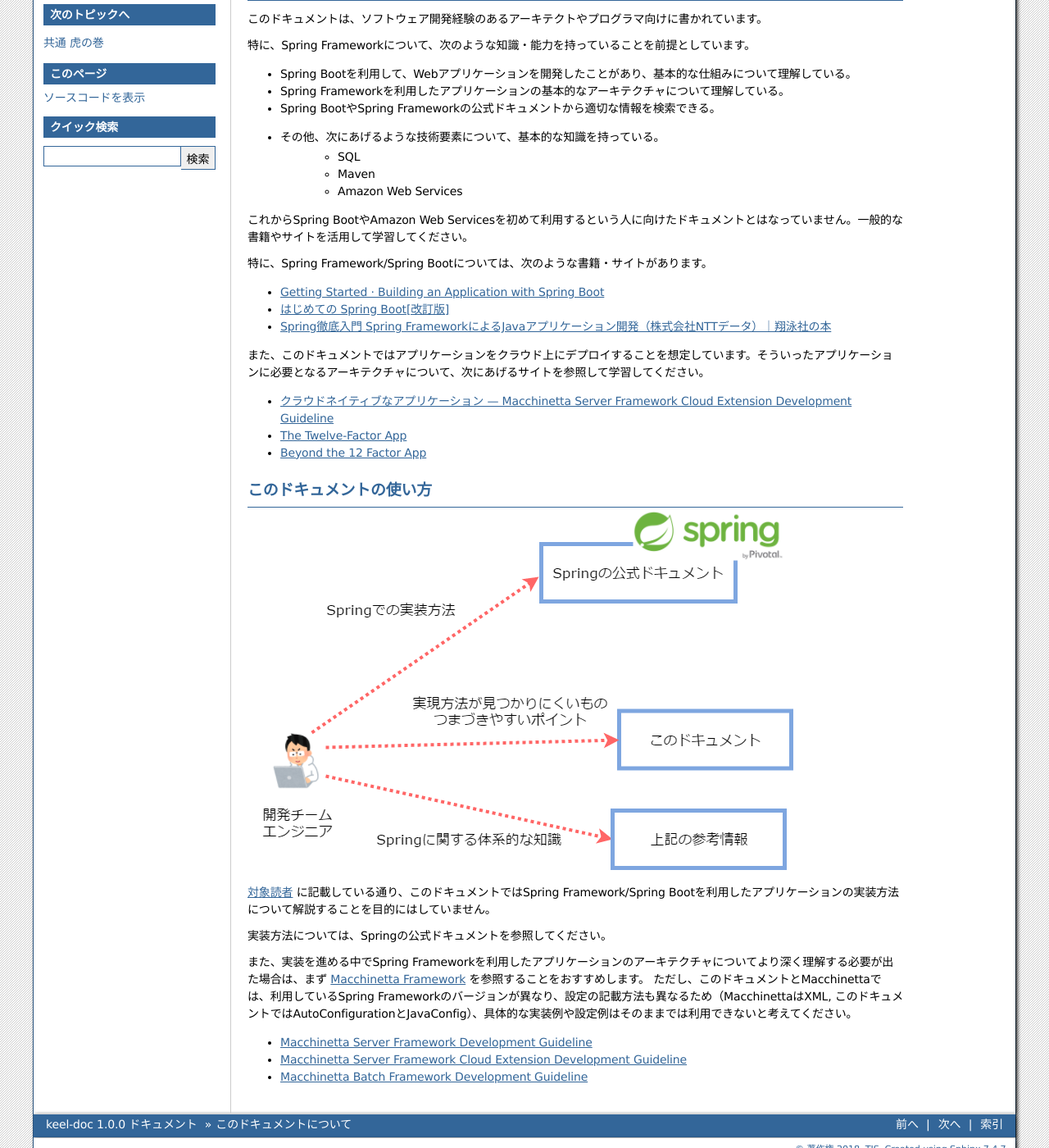
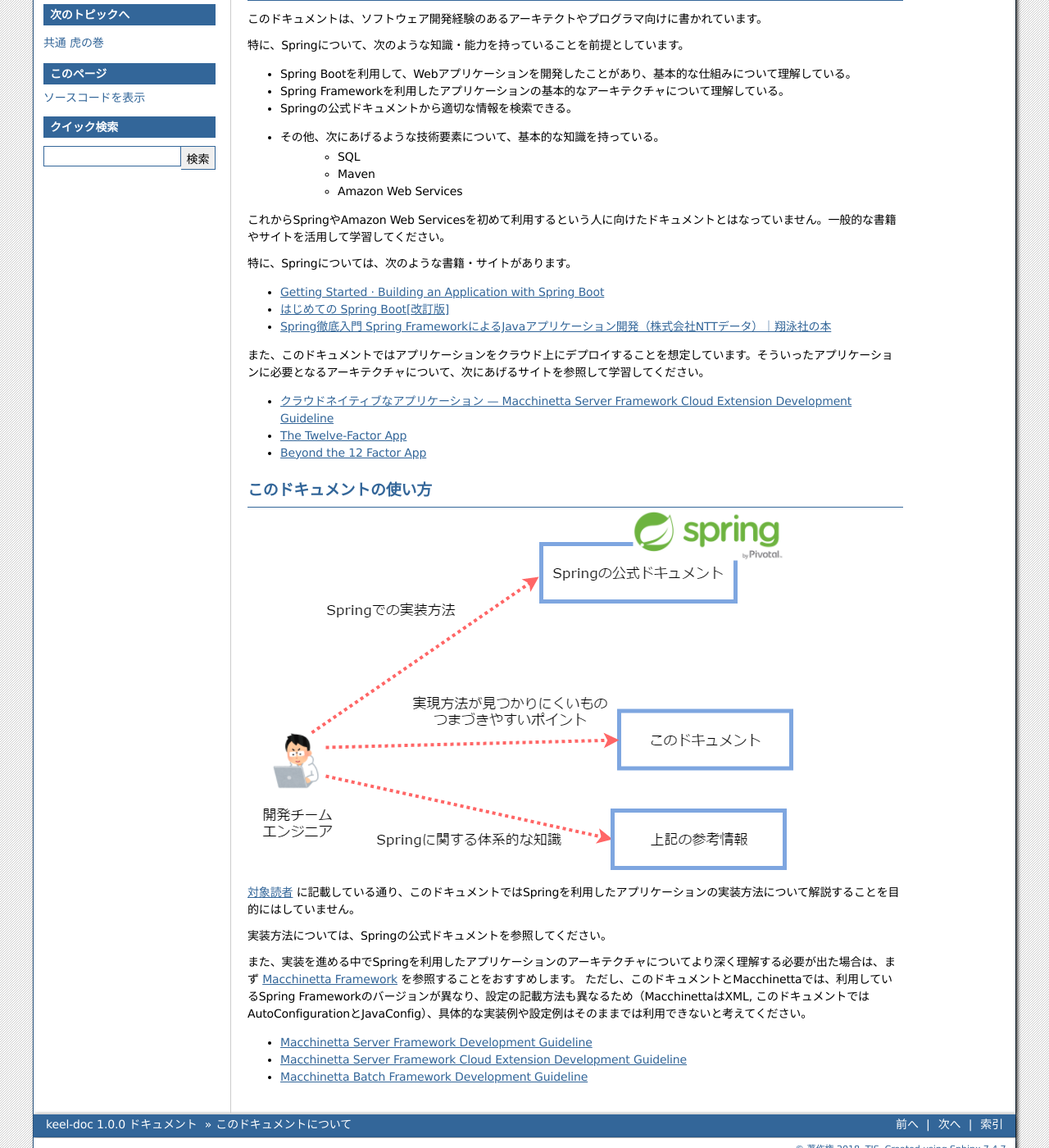
Before and after one commit to Fintan-contents/spring-crib-notes, a Sphinx documentation site: the page built from doc/about/index.rst, in a window 1280 px wide and 1400 px high, scrolled down 219 px. Shown: the whole window at 82% size. Built offline with Sphinx 7.4.7, drawn with Linux system fonts in a browser that asks for light colours.

Commit message:
Springの表現を修正。

```diff
--- a/doc/about/index.rst
+++ b/doc/about/index.rst
@@ -12,19 +12,19 @@
 
 このドキュメントは、ソフトウェア開発経験のあるアーキテクトやプログラマ向けに書かれています。
 
-特に、Spring Frameworkについて、次のような知識・能力を持っていることを前提としています。
+特に、Springについて、次のような知識・能力を持っていることを前提としています。
 
 * Spring Bootを利用して、Webアプリケーションを開発したことがあり、基本的な仕組みについて理解している。
 * Spring Frameworkを利用したアプリケーションの基本的なアーキテクチャについて理解している。
-* Spring BootやSpring Frameworkの公式ドキュメントから適切な情報を検索できる。
+* Springの公式ドキュメントから適切な情報を検索できる。
 * その他、次にあげるような技術要素について、基本的な知識を持っている。
     * SQL
     * Maven
     * Amazon Web Services
 
-これからSpring BootやAmazon Web Servicesを初めて利用するという人に向けたドキュメントとはなっていません。一般的な書籍やサイトを活用して学習してください。
+これからSpringやAmazon Web Servicesを初めて利用するという人に向けたドキュメントとはなっていません。一般的な書籍やサイトを活用して学習してください。
 
-特に、Spring Framework/Spring Bootについては、次のような書籍・サイトがあります。
+特に、Springについては、次のような書籍・サイトがあります。
 
 * `Getting Started · Building an Application with Spring Boot <https://spring.io/guides/gs/spring-boot/>`_
 * `はじめての Spring Boot[改訂版] <https://www.kohgakusha.co.jp/books/detail/978-4-7775-1969-9>`_
@@ -42,11 +42,11 @@
 
 .. image:: ./how-to-use-this-document.png
 
-:ref:`target-user` に記載している通り、このドキュメントではSpring Framework/Spring Bootを利用したアプリケーションの実装方法について解説することを目的にはしていません。
+:ref:`target-user` に記載している通り、このドキュメントではSpringを利用したアプリケーションの実装方法について解説することを目的にはしていません。
 
 実装方法については、Springの公式ドキュメントを参照してください。
 
-また、実装を進める中でSpring Frameworkを利用したアプリケーションのアーキテクチャについてより深く理解する必要が出た場合は、まず `Macchinetta Framework <https://macchinetta.github.io>`_ を参照することをおすすめします。
+また、実装を進める中でSpringを利用したアプリケーションのアーキテクチャについてより深く理解する必要が出た場合は、まず `Macchinetta Framework <https://macchinetta.github.io>`_ を参照することをおすすめします。
 ただし、このドキュメントとMacchinettaでは、利用しているSpring Frameworkのバージョンが異なり、設定の記載方法も異なるため（MacchinettaはXML, このドキュメントではAutoConfigurationとJavaConfig）、具体的な実装例や設定例はそのままでは利用できないと考えてください。
 
 * `Macchinetta Server Framework Development Guideline <https://macchinetta.github.io/server-guideline-thymeleaf/current/ja/>`_
```
